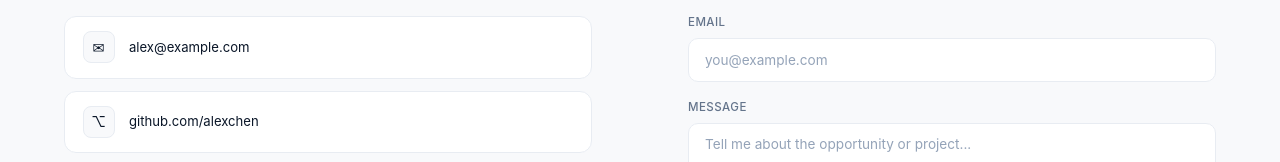
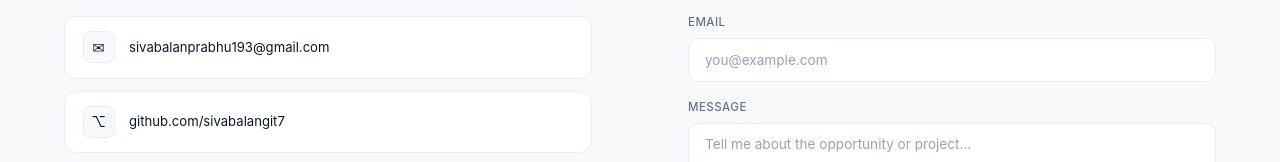
Before and after one commit to sivabalangit7/student-porfolio, a plain HTML site: page index.html in a window 1280 px wide. Shown: the part 3566-3728 px from the top of the page. Drawn offline with Linux system fonts and the light colour scheme.

Commit message:
Update index.html

```diff
--- a/index.html
+++ b/index.html
@@ -318,8 +318,8 @@
         <div class="contact-intro reveal">
           <p>Whether you have an internship opportunity, a freelance project, or just want to collaborate — I'd love to hear from you. I reply to every message.</p>
           <div class="contact-links">
-            <a href="mailto:alex@example.com" class="c-link"><div class="c-icon">✉</div>alex@example.com</a>
-            <a href="#" class="c-link"><div class="c-icon">⌥</div>github.com/alexchen</a>
+            <a href="mailto:sivabalanprabhu193@gmail.com" class="c-link"><div class="c-icon">✉</div>sivabalanprabhu193@gmail.com</a>
+            <a href="https://github.com/sivabalangit7" class="c-link"><div class="c-icon">⌥</div>github.com/sivabalangit7</a>
             <a href="https://www.linkedin.com/in/sivabalan-prabhu-251828363?utm_source=share_via&utm_content=profile&utm_medium=member_android" class="c-link"><div class="c-icon">in</div>linkedin.com/in/sivabalanprabhu</a>
             <a href="#" class="c-link"><div class="c-icon">𝕏</div>@alexchendev</a>
           </div>
```
